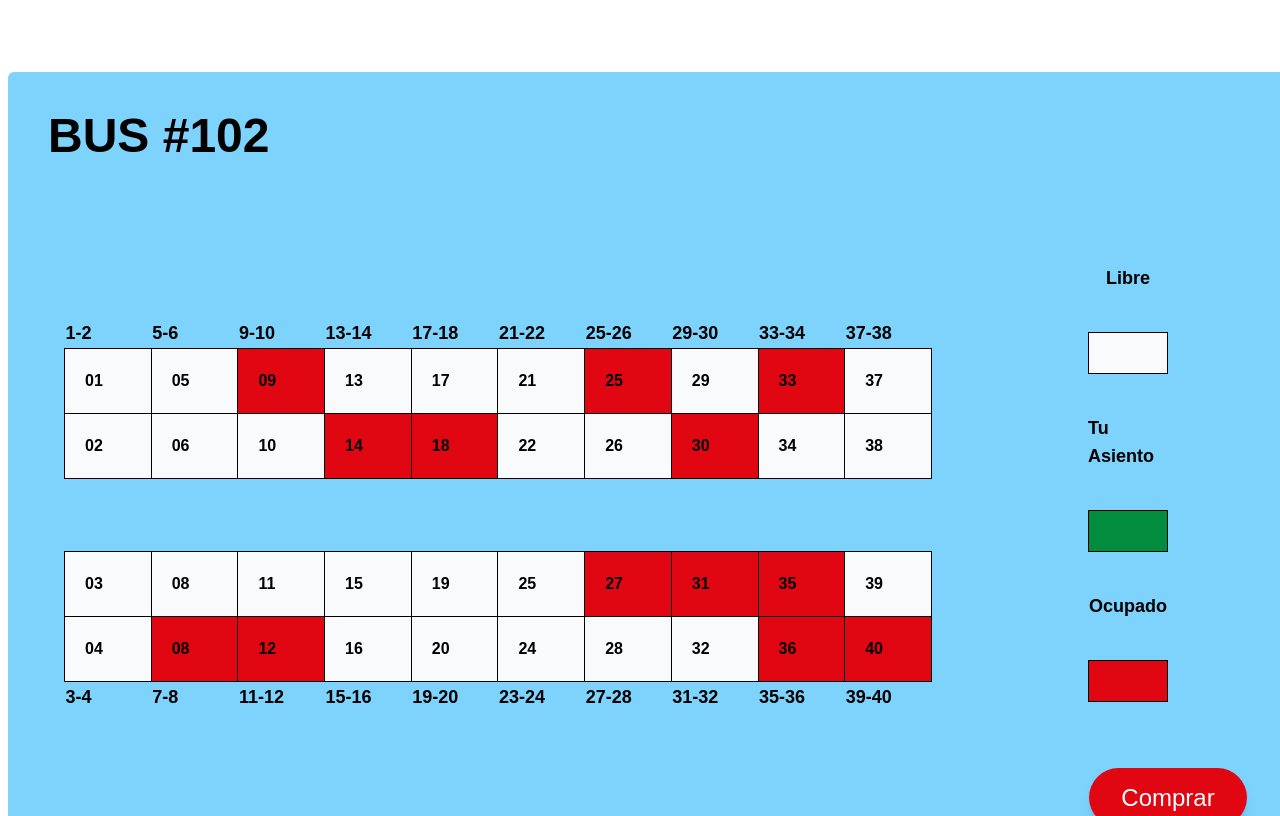
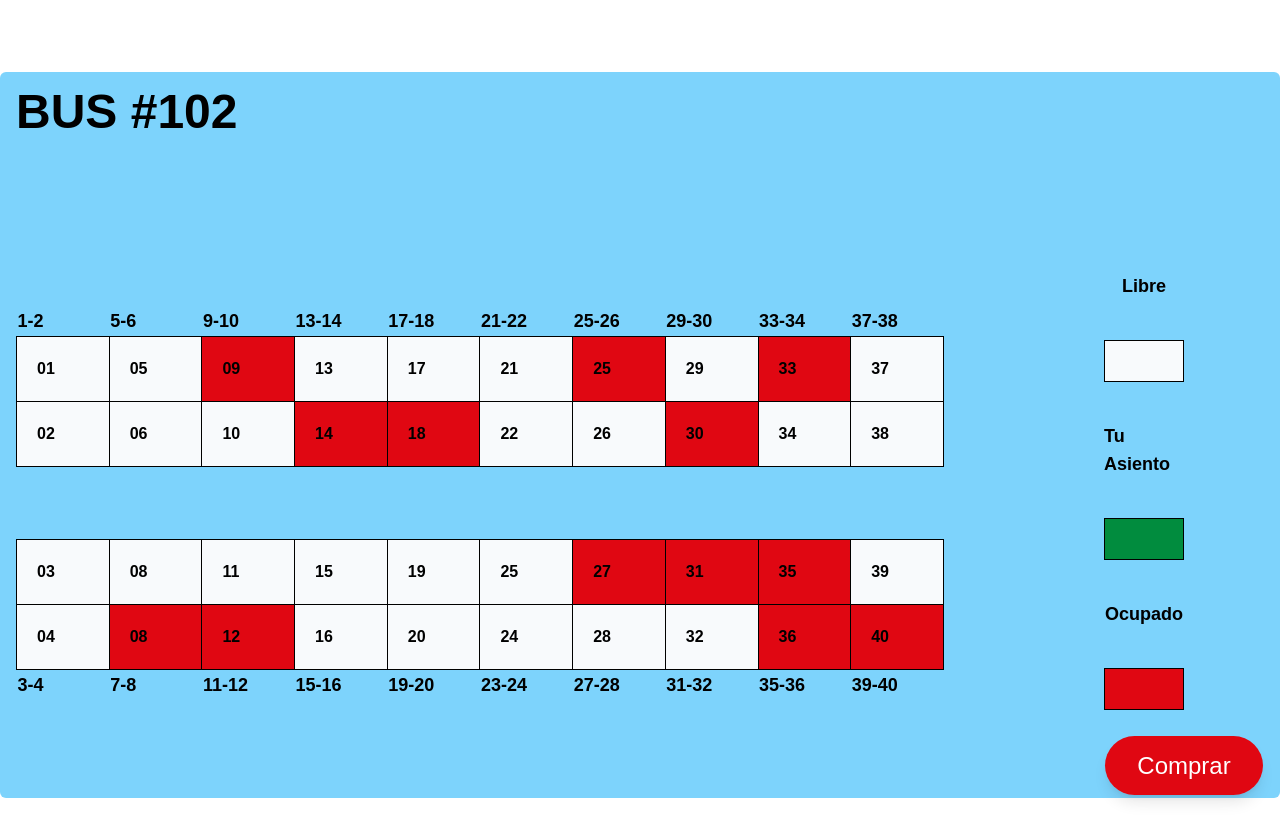
Before and after one commit to jafat71/usabilidad_proy_zar, a website: page asiento.html in a window 1280 px wide. Shown: the part 830-1646 px from the top of the page. Drawn offline with Linux system fonts and the light colour scheme.

Commit message:
fix asiento

```diff
--- a/asiento.html
+++ b/asiento.html
@@ -211,8 +211,8 @@
         </div>
     </section>
 
-    <section id="turnos" class="mt-20 w-full bg-sky-300 p-10 mx-2 border-spacing-1 rounded-md">
-        <div class="flex flex-row md:flex-col items-start">
+    <section id="turnos" class="mt-20 w-full bg-sky-300  mx-1 border-spacing-1 rounded-md">
+        <div class="flex flex-row md:flex-col items-start p-4">
             <h3>BUS #102</h3>
         </div>
         <div class="flex flex-col md:flex-row justify-between items-center my-2 md:my-6">
@@ -308,7 +308,7 @@
             </div>
             <br>
 
-            <div class="flex flex-col items-center justify-start mt-2 ">
+            <div class="flex flex-col items-center justify-start mt-2 p-4">
                 <div>
                     <div class="w-1/2 flex flex-row md:flex-col items-center justify-between mt-10">
                         <h2 class="text-lg font-bold">Libre</h2>
@@ -328,7 +328,7 @@
                     </div>
                 </div>
 
-                <button class="mt-10 left-0">
+                <button class="mb-5">
                     <a href="./comprar.html"
                         class="p-4 px-8 rounded-full text-2xl text-white shadow-lg bg-zaracayRed duration-200 hover:opacity-80 overflow-auto">
                         Comprar
@@ -386,12 +386,5 @@
         </div>
     </footer>
 </body>
-<script>
-    const slateCells = document.querySelectorAll('.slate-cell');
-    slateCells.forEach(cell => {
-        cell.addEventListener('click', () => {
-            cell.classList.toggle('bg-green-500');
-        });
-    });
-</script>
+
 </html>
```
